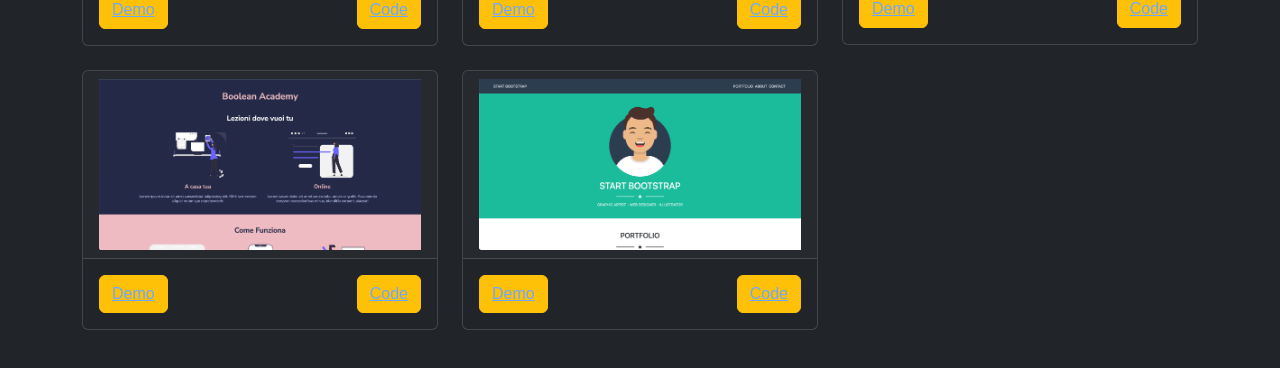
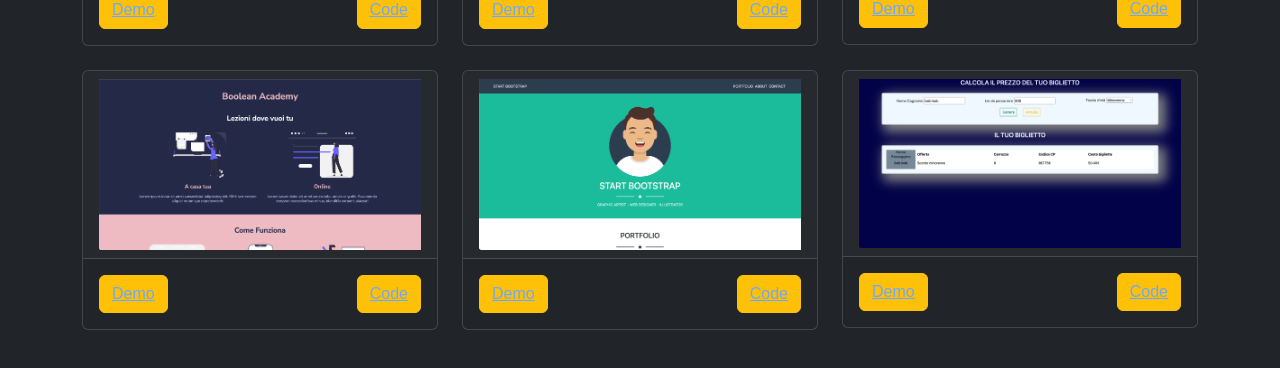
Before and after one commit to GiPisano/personal-portfolio, a Vue app: page /projects in a window 1280 px wide. Shown: the part 1008-1376 px from the top of the page. Built offline with nearby package versions, Linux system fonts and the light colour scheme.

Commit message:
add "js-biglietto-treno-form" in data projects

```diff
--- a/src/components/ProjectsPage.vue
+++ b/src/components/ProjectsPage.vue
@@ -113,7 +113,16 @@ export default {
           demoLink: "https://gipisano.github.io/html-css-bootstrap-freelancer/",
           codeLink: "https://github.com/GiPisano/html-css-bootstrap-freelancer",
         },
-        //
+        {
+          id: 10,
+          category: "frontend",
+          technologies: ["HTML", "CSS", "bootstrap", "javascript"],
+          responsive: true,
+          title: "biglietto treno form",
+          imgSrc: "/src/assets/biglietto-treno-form.png",
+          demoLink: "https://gipisano.github.io/js-biglietto-treno-form/",
+          codeLink: "https://github.com/GiPisano/js-biglietto-treno-form",
+        },
       ],
     };
   },
```
Also changed, not shown: src/assets/biglietto-treno-form.png (added).
